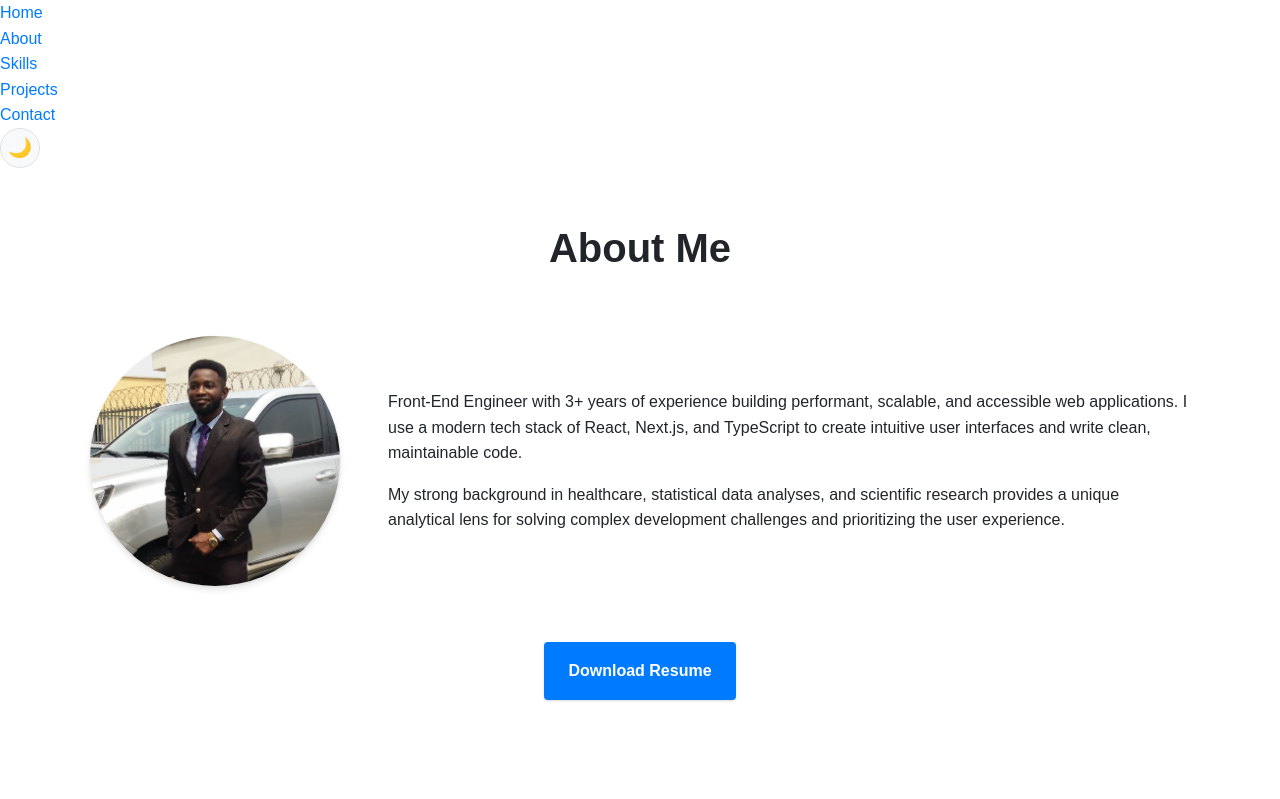
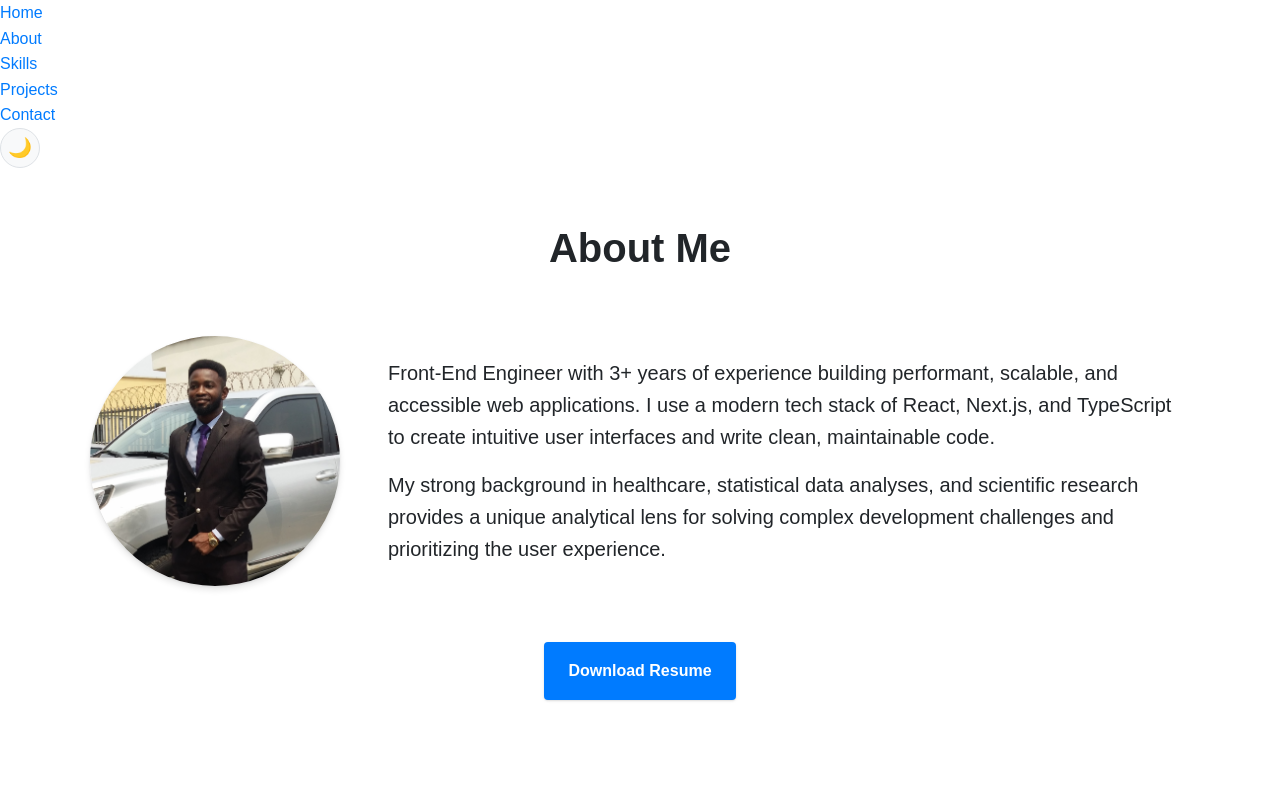
Before and after one commit to BonaventureCJ/portfolio, a React (Create React App) app: page /portfolio/about in a window 1280 px wide. Shown: the top 799 px of the page. Built offline with nearby package versions, Linux system fonts and the light colour scheme.

Commit message:
style(About.module.scss): update styles for About page

```diff
--- a/src/pages/About/About.module.scss
+++ b/src/pages/About/About.module.scss
@@ -81,11 +81,17 @@
 
 .about__summary {
   font-family: var(--font-family-primary);
-  font-size: var(--font-size-base);
-  line-height: 1.6;
+  font-size: var(--font-size-lg);
+  line-height: 1.6; // Slightly more than WCAG minimum of 1.5 for better spacing.
   color: var(--color-text-primary);
+  max-width: 75ch; // Set a maximum line length for comfortable reading, using `ch` units for character-based width.
+  margin-left: auto; // Center the text block when it's narrower than its container.
+  margin-right: auto;
+
+  // Staggered fade-in animation for a dynamic entry
   animation: fadeIn 1s ease-out forwards;
   opacity: 0;
+
   &:first-of-type {
     animation-delay: 0.3s;
   }
@@ -93,6 +99,7 @@
     animation-delay: 0.6s;
   }
 }
+
 
 .about__button {
   display: inline-block;
```
